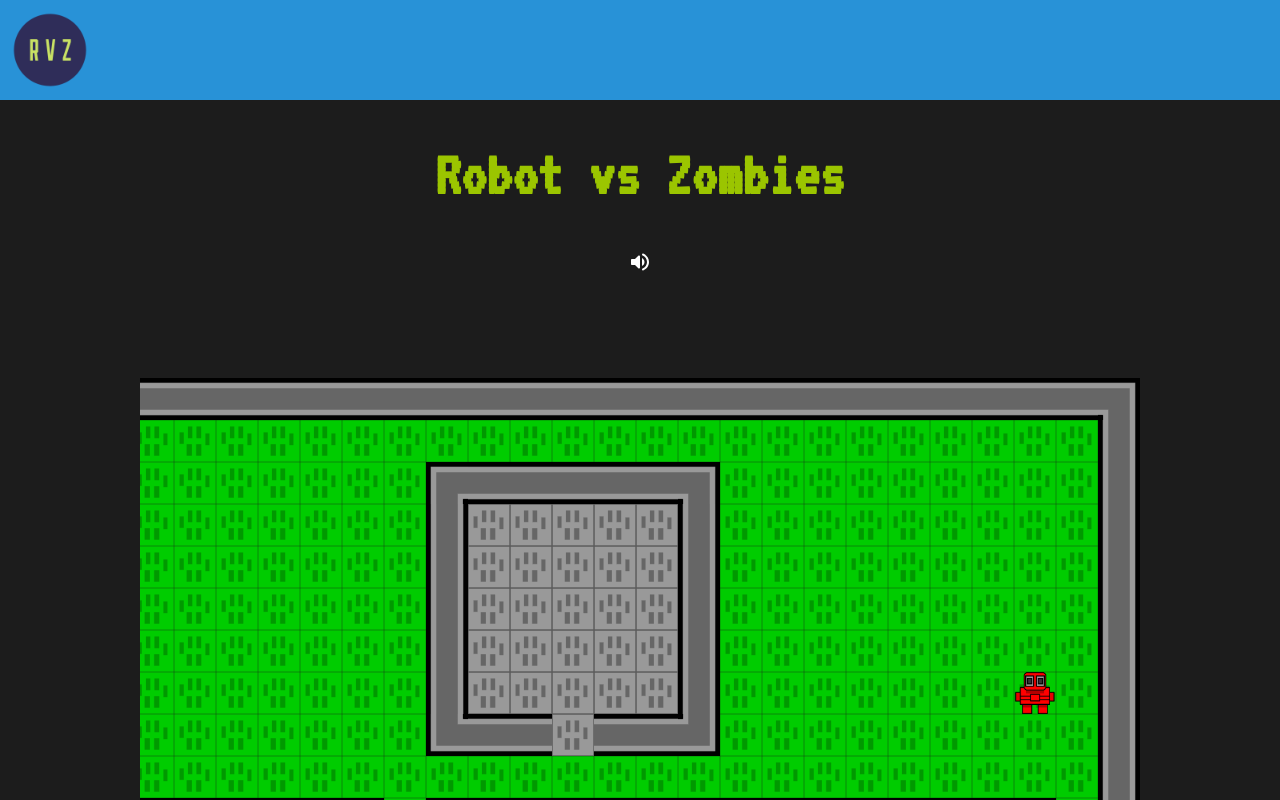
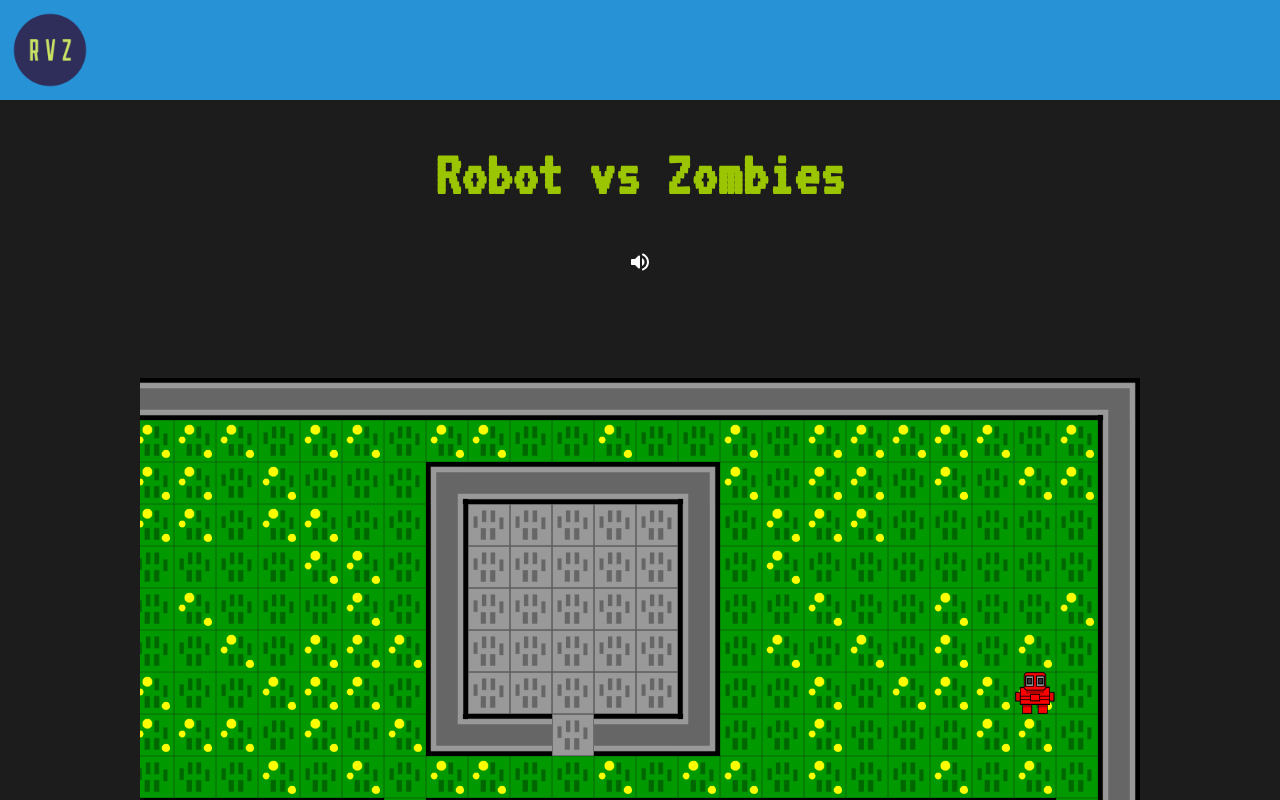
Before and after one commit to Robot-Versus-Zombies/front-end, a React (Create React App) app: page / in a window 1280 px wide. Shown: the top 800 px of the page. Built offline with nearby package versions, Linux system fonts and the light colour scheme.

Commit message:
changed color of tiles to dark green and flower

```diff
--- a/src/SCSS/_tile.scss
+++ b/src/SCSS/_tile.scss
@@ -1,26 +1,26 @@
 .tile {
-    box-sizing: border-box;
+	box-sizing: border-box;
 	width: 3em;
 	height: 3em;
 	// border: 1px solid black;
-    // border-width: 1px 0 0 1px;
+	// border-width: 1px 0 0 1px;
 	display: inline-block;
 	background-size: cover;
 	// default image: grass
-	background-image: url('../images/RobotZombieGrass.png');
+	background-image: url('../images/RobotZombieGrass_Dark.png');
 
-    &.wall {
+	&.wall {
 		// background-image: url('../images/RobotZombieWall.png');
 
 		&.straight {
-			background-image: url('../images/RobotZombieWallStraight.png');
+			background-image: url('../images/RobotZombieWallStraight.png') !important;
 
 			&.horizontal {
 				transform: rotate(90deg);
 			}
 		}
 		&.corner {
-			background-image: url('../images/RobotZombieWallCorner.png');
+			background-image: url('../images/RobotZombieWallCorner.png') !important;
 
 			&.bottom-left {
 				transform: rotate(90deg);
@@ -29,11 +29,11 @@
 				transform: rotate(-90deg);
 			}
 			&.top-left {
-				transform: rotate(180deg)
+				transform: rotate(180deg);
 			}
 		}
 	}
 	&.floor {
-		background-image: url('../images/RobotZombieFloor.png');
+		background-image: url('../images/RobotZombieFloor.png') !important;
 	}
 }
--- a/src/components/GameBoard.js
+++ b/src/components/GameBoard.js
@@ -19,6 +19,7 @@ const boardWidth = 35; // = 32 + 1 walkway + 2 border
 const boardHeight = 35;
 
 function GameBoard({ muted }) {
+	let randomNumber = Math.floor(Math.random() * Math.floor(2));
 	// state variables
 	const [board, setBoard] = useState(null);
 	const [playerX, setPlayerX] = useState(null);
@@ -267,6 +268,7 @@ function GameBoard({ muted }) {
 						<div className="board-row" key={indexY}>
 							{row.map((tile, indexX) => (
 								<Tile
+									randomNumber={randomNumber}
 									key={JSON.stringify({ indexX, indexY })}
 									tileData={tile}
 								/>
--- a/src/components/Tile.js
+++ b/src/components/Tile.js
@@ -1,13 +1,20 @@
 import React from 'react';
 import { BuildingTile, WallTile } from '../utils/tileClass';
-
+import DarkGreenTile from '../images/RobotZombieGrass_Dark.png';
+import DarkGreenFlowerTile from '../images/RobotZombieGrass_DarkFlower.png';
 function Tile({ tileData }) {
 	let cssClasses = 'tile ';
 	if (tileData instanceof WallTile) cssClasses += 'wall ' + tileData.wallType;
 	if (tileData instanceof BuildingTile) cssClasses += 'floor ';
-
+	let randomNumber = Math.floor(Math.random() * Math.floor(2));
 	return (
-		<div className={cssClasses}>
+		<div
+			className={cssClasses}
+			style={
+				randomNumber
+					? { backgroundImage: `url(${DarkGreenTile})` }
+					: { backgroundImage: `url(${DarkGreenFlowerTile})` }
+			}>
 			{tileData?.item?.image ? (
 				<img
 					className="key-item"
```
Also changed, not shown: src/images/RobotZombieGrass_Dark.png (added), src/images/RobotZombieGrass_DarkFlower.png (added).
